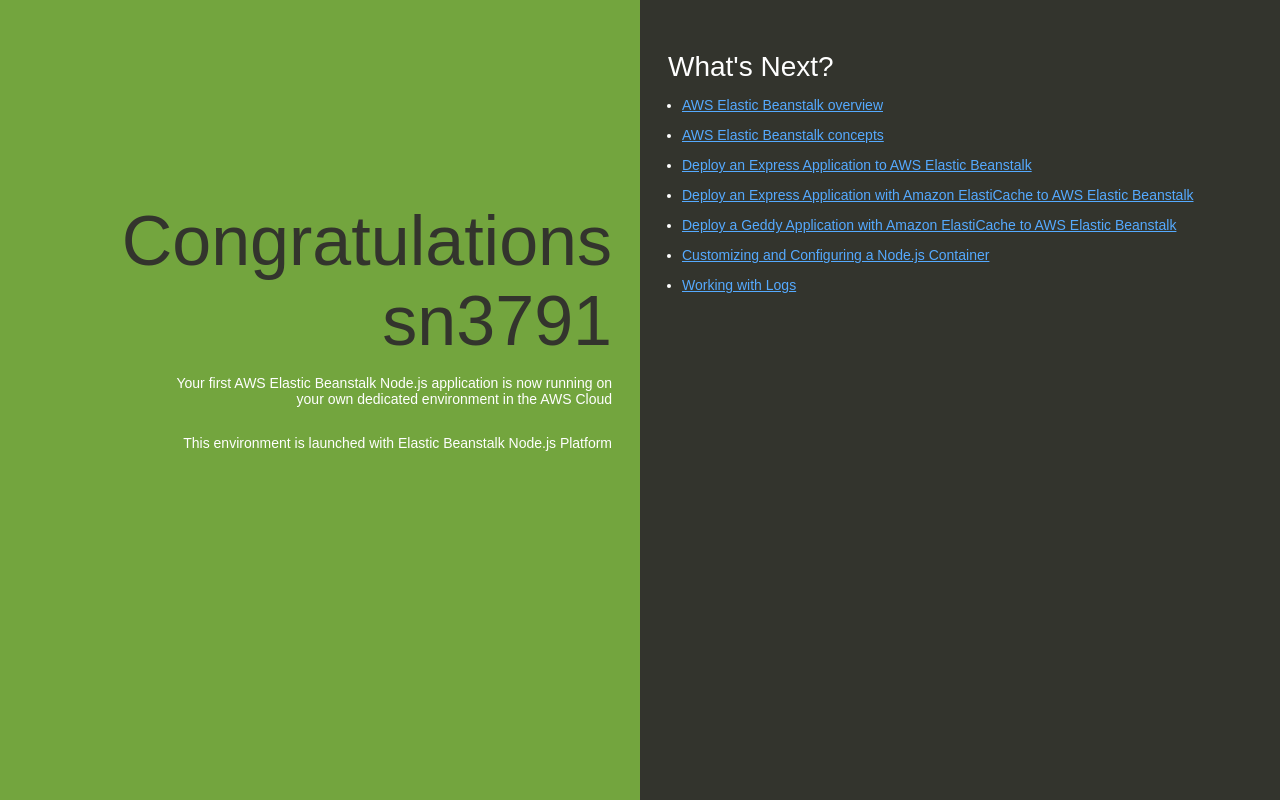
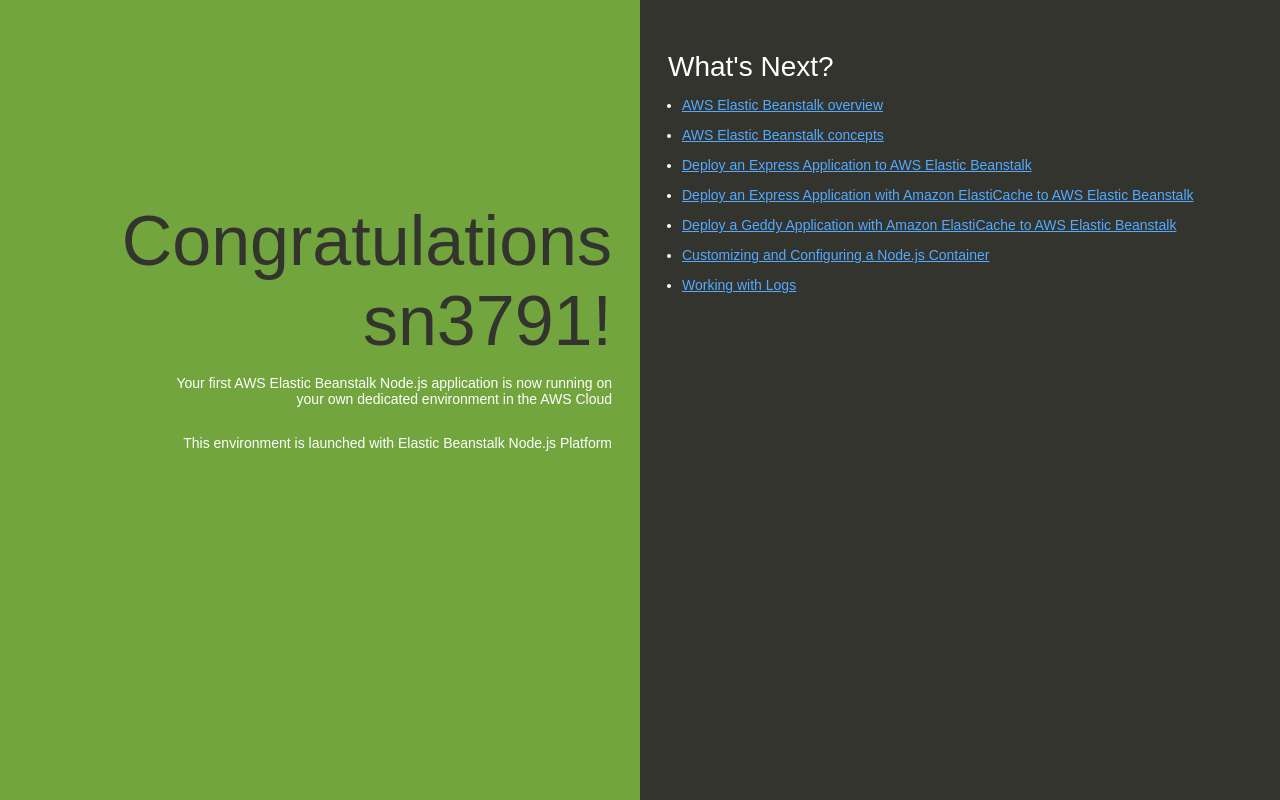
Before and after one commit to suchitnagpal/activity14, a website: page index.html in a window 1280 px wide. Drawn offline with Linux system fonts and the light colour scheme.

Commit message:
Update index.html

```diff
--- a/index.html
+++ b/index.html
@@ -74,7 +74,7 @@
   </head>
   <body>
     <div class="textColumn">
-      <h1>Congratulations sn3791</h1>
+      <h1>Congratulations sn3791!</h1>
       <p>Your first AWS Elastic Beanstalk Node.js application is now running on your own dedicated environment in the AWS Cloud</p>
       <p>This environment is launched with Elastic Beanstalk Node.js Platform</p>
     </div>
```
